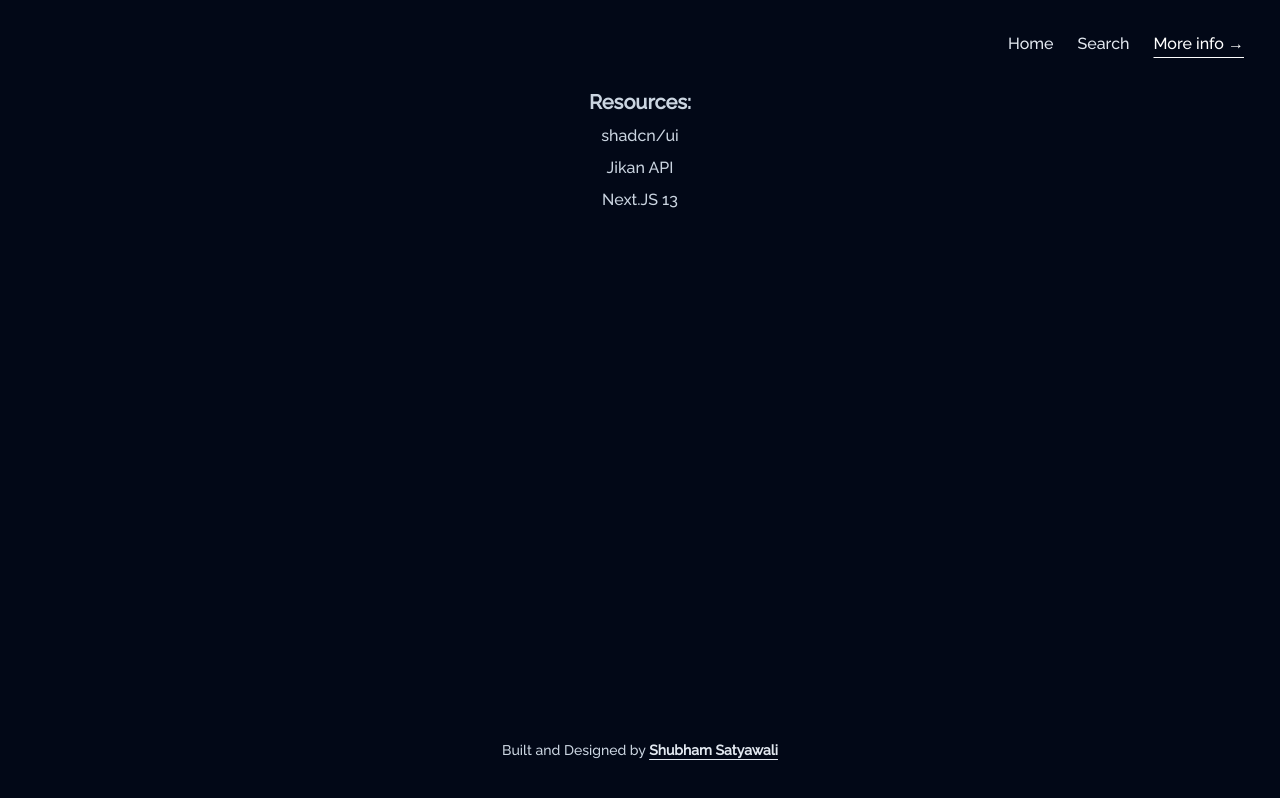
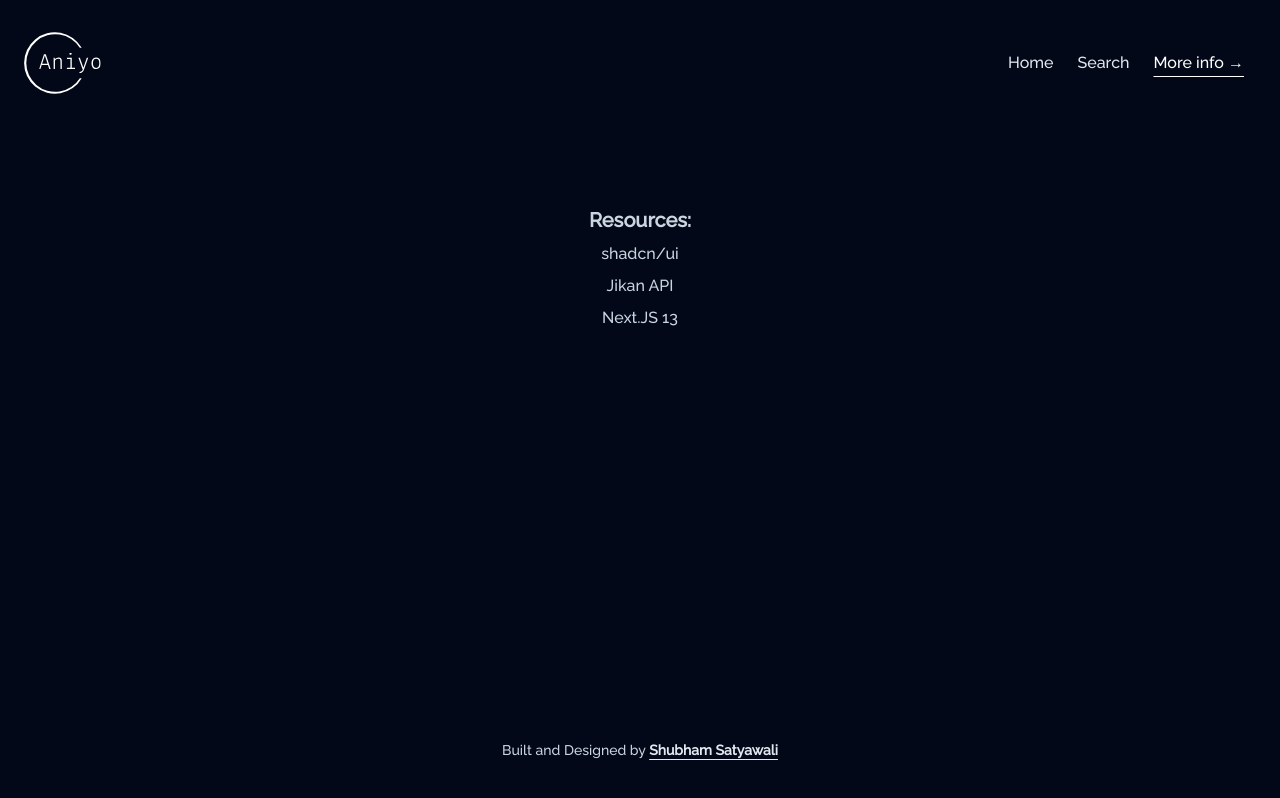
Before and after one commit to Shubham052000/aniyo-2.0-next, a Next.js app: page /get-in-touch in a window 1280 px wide. Built offline with nearby package versions, Linux system fonts and the light colour scheme.

Commit message:
adding aniyo logo to the header

```diff
--- a/app/get-in-touch/page.tsx
+++ b/app/get-in-touch/page.tsx
@@ -2,7 +2,7 @@ import React from "react";
 
 const page = () => {
   return (
-    <div className="flex justify-center text-slate-300">
+    <div className="mt-20 flex flex-col items-center justify-center gap-11 text-slate-300">
       <div id="resources" className="flex flex-col gap-2 ">
         <p className="text-xl font-bold">Resources: </p>
         <a
--- a/app/page.tsx
+++ b/app/page.tsx
@@ -20,7 +20,7 @@ export default async function Home() {
 
   return (
     <>
-      <h1 className="mb-2 mt-14 text-4xl font-semibold text-slate-200">
+      <h1 className="mb-3 mt-14 text-4xl font-semibold text-slate-200">
         <span>
           <TooltipComp />
         </span>{" "}
--- a/components/HomeHeader.tsx
+++ b/components/HomeHeader.tsx
@@ -2,19 +2,27 @@
 import { MoonStar, Sun } from "lucide-react";
 import Image from "next/image";
 import Link from "next/link";
-import { usePathname } from "next/navigation";
+import { usePathname, useRouter } from "next/navigation";
 import { Button } from "./ui/button";
 
-// To-DO: Lucide Icons
 const HomeHeader = () => {
   const path = usePathname();
+  const router = useRouter();
   // const themeHandler = () => {
   //   console.log("clicked button");
   // };
   return (
-    <div className="flex justify-between py-8 pl-5 pr-9 text-slate-200">
-      <div></div>
-      {/* <Image alt="" src={""} /> */}
+    <div className="mx-auto flex  justify-between py-8 pl-5 pr-9 text-slate-200">
+      <Image
+        alt="aniyo-logo"
+        src={"/logo-no-background.svg"}
+        width={100}
+        height={100}
+        onClick={() => {
+          router.push("/");
+        }}
+        className="cursor-pointer"
+      />
 
       <div className="flex items-center justify-end gap-6">
         {/* <Button variant={"ghost"} onClick={themeHandler}>
```
Also changed, not shown: public/logo-no-background.svg (added).
